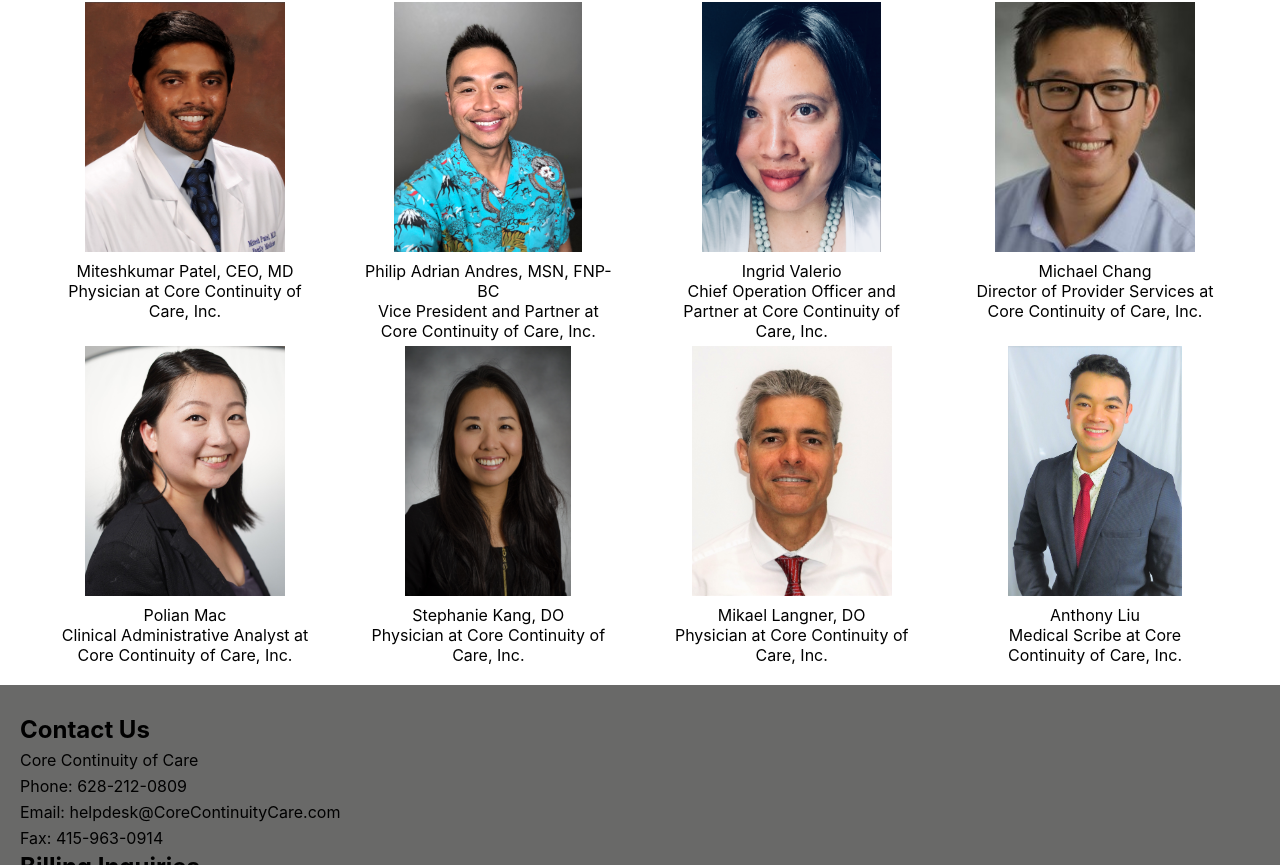
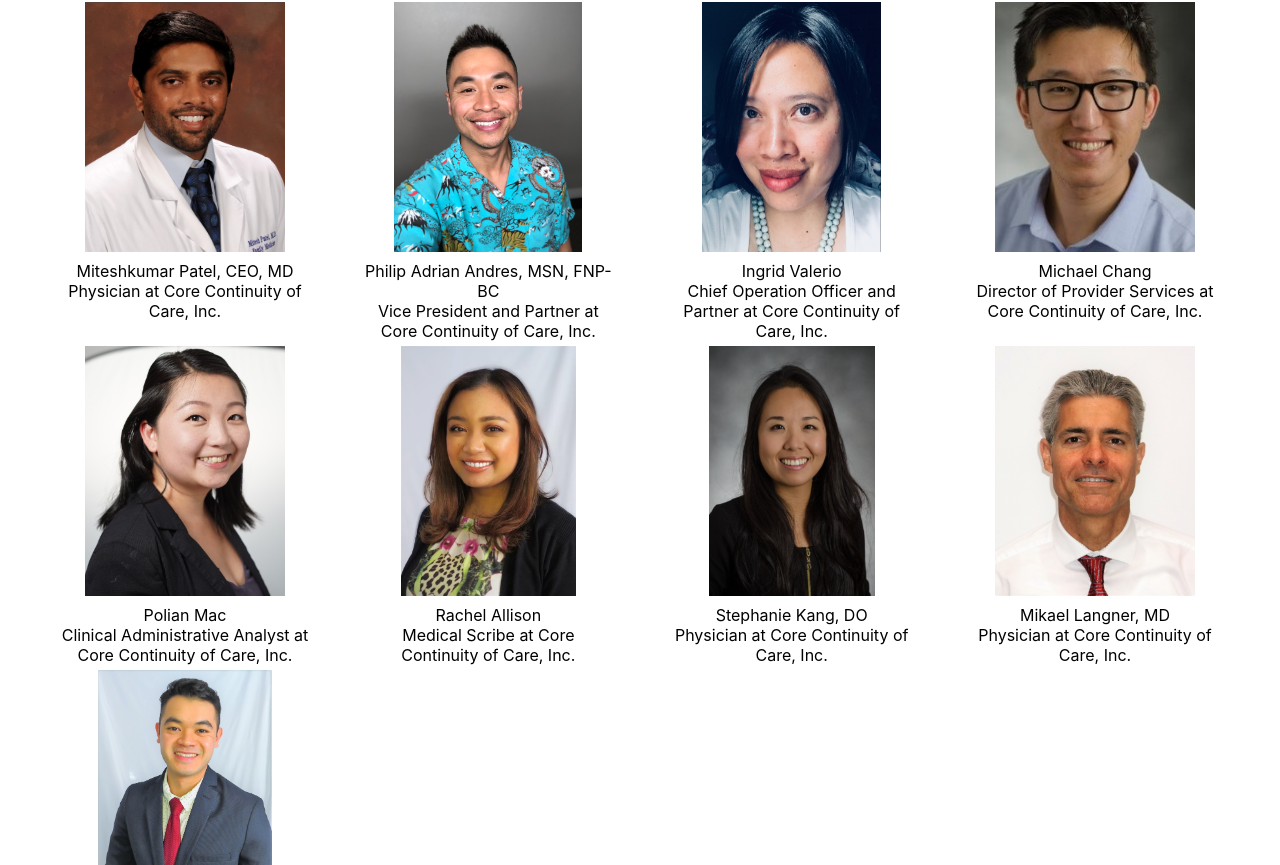
Before and after one commit to GilBu/corecontinuitycare, a React (Create React App) app: page /about in a window 1280 px wide. Shown: the part 355-1220 px from the top of the page. Built offline with nearby package versions, Linux system fonts and the light colour scheme.

Commit message:
readd Rachel & change Mikael from DO to MD

```diff
--- a/src/components/pages/about/images.js
+++ b/src/components/pages/about/images.js
@@ -41,13 +41,19 @@ export const imagesList= [
     bio: 'Polian is an integral part of the patient care process as patients transition through different levels of care.  She assists in ensuring effective communication and the smooth transfer of patient data between clinical providers and facilities throughout the entirety of the patient stay.  From admission to discharge, Polian closely monitors clinical pathways with clinical providers to ensure positive outcomes.  Polian brings several years of scribe experience and leadership to Core Continuity of Care.  She previously served as a lead scribe within Verity Health System.  She earned her Bachelor of Science in Molecular, Cell, & Developmental Biology from the University of California, Santa Cruz. Polian is passionate about patient care and successful outcomes, and is actively pursuing a career as a physician.'
   },
   {
+    name: 'Rachel Allison',
+    title: 'Medical Scribe at Core Continuity of Care, Inc.',
+    image: rAllison,
+    bio: 'Rachel Allison is an aspiring physician. She graduated at University of California, Riverside in Neuroscience. She is currently applying for her Master\'s in Biomedical Sciences before going onto medical school.She believes that public health is an integral aspect of holistic, quality patient care, and looks forward to a career in which she can also address socioeconomic health disparities in underserved communities.She currently serves as a Clinic Operations Chair volunteer at Mabuhay Health Center, a student- run free community health clinic targeting underserved Filipino - American residents in San Francisco’s South of Market(SOMA) district.In her free time, she enjoys reading, playing the ukelele, and tending to her houseplants.'
+  },
+  {
     name: 'Stephanie Kang, DO',
     title: 'Physician at Core Continuity of Care, Inc.',
     image: sKang,
     bio: "Dr. Kang was born in the Bay Area but grew up on the East Coast where she attended Vassar College and the University of Michigan for her undergraduate studies. She attended medical school at Michigan State University College of Osteopathic Medicine and completed her residency at Genesys Regional Medical Center where she focused her education primarily on hospital medicine. She began her work as a hospitalist in Salinas, CA before moving up to the Bay Area where she continued providing inpatient care at a few hospitals in and around San Francisco. For the past few years, she has worked primarily as a nocturnist in the East Bay before joining Core Continuity of Care to shift her focus on providing post-acute care services."
   },
   {
-    name: 'Mikael Langner, DO',
+    name: 'Mikael Langner, MD',
     title: 'Physician at Core Continuity of Care, Inc.',
     image: mLangner,
     bio: "Dr. Langner is passionate about helping people optimize their health through a focus on wellness and prevention of disease. Through his years of training and public health expertise, Dr.Langner delivers tailored care to ensure his patients are the healthiest they can be.Dr.Langner's interests are gardening and competitive swimming."
```
Also changed, not shown: 1 other file (tests, documents, lock files or other folders).
